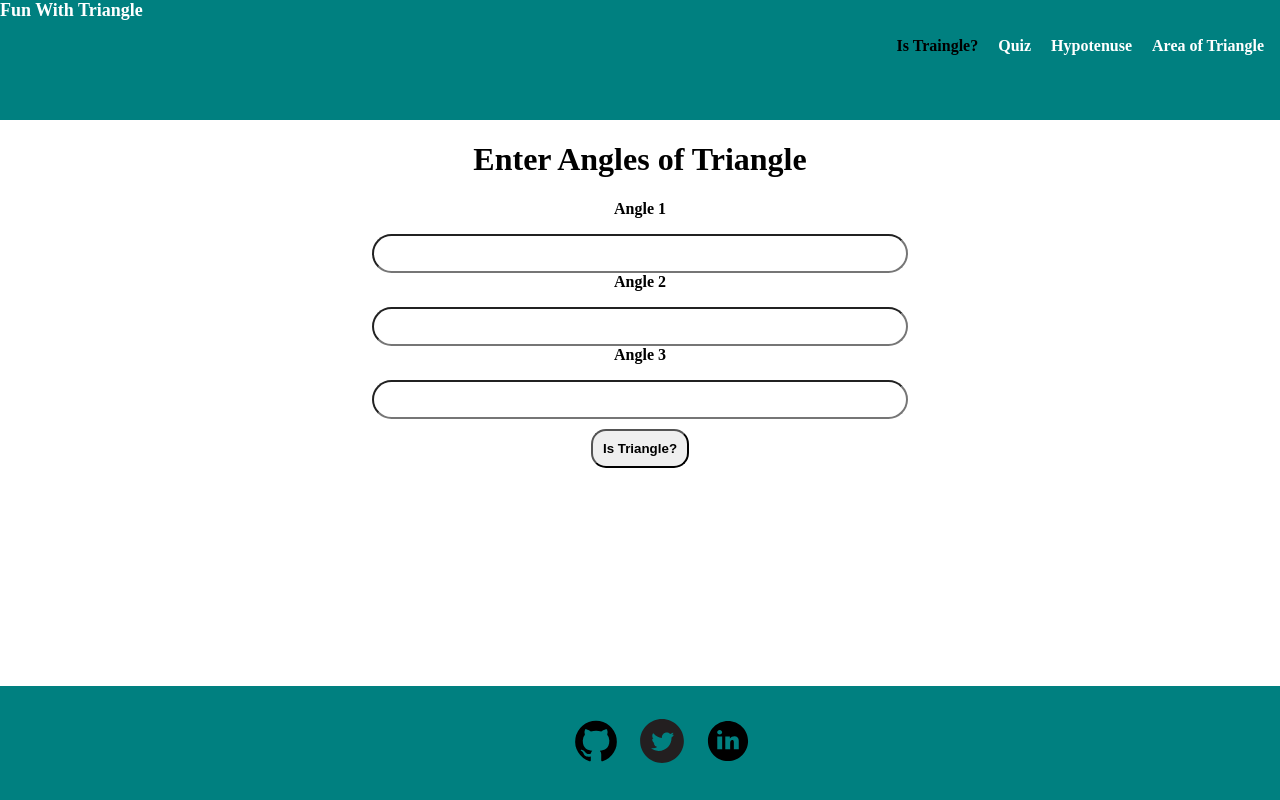
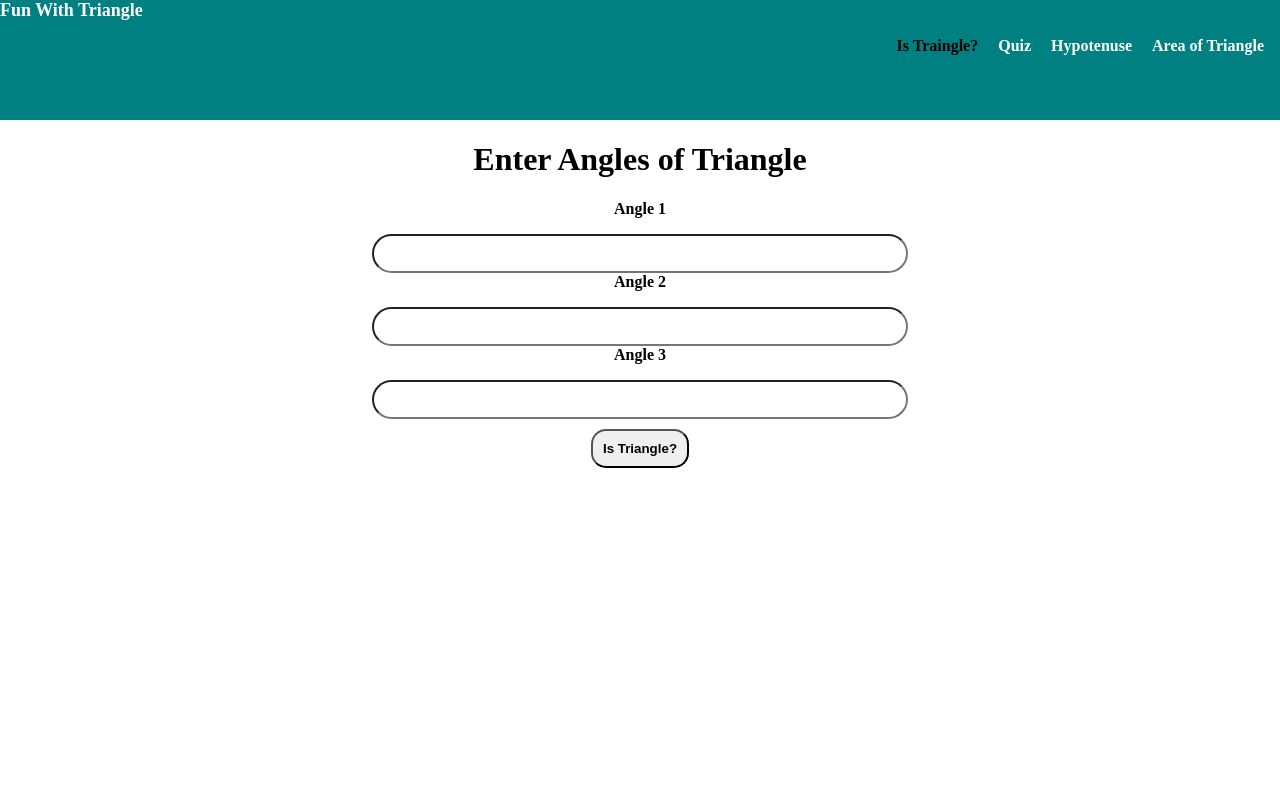
Before and after one commit to isanjeev23/learn-triangles, a plain HTML site: page index.html in a window 1280 px wide. Drawn offline with Linux system fonts and the light colour scheme.

Commit message:
refrator: removing footer

```diff
--- a/css/sytle.css
+++ b/css/sytle.css
@@ -79,7 +79,8 @@ footer {
   background-color: teal;
   color: #fff;
   padding: 30px;
-  position: fixed;
+  position: absolute;
+  margin-top: 20px;
   left: 0;
   bottom: 0;
   width: 100%;
--- a/index.html
+++ b/index.html
@@ -42,23 +42,6 @@
 
     <div id="output-div" class="container-center"></div>
 
-    <footer>
-
-      <div class="footer-container">
-
-        <a href="https://github.com/isanjeev23" target="_blank"
-          ><img src="./images/github.svg" alt="GitHub icon"
-        /></a>
-        <a href="https://twitter.com/sanjeev_shahni" target="_blank"
-          ><img src="./images/twitter.svg" alt="Twitter icon"
-        /></a>
-        <a
-          href="https://www.linkedin.com/in/sanjeev-kumar-186b8a249/"
-          target="_blank"
-          ><img src="./images/linkedin.svg" alt="LinkedIn icon"
-        /></a>
-      </div>
-    </footer>
 
     <script src="./script/istriangle.js"></script>
   </body>
--- a/sytles.css
+++ b/sytles.css
@@ -70,29 +70,3 @@ button{
 .link-active{
     color: black;
 }
-
-/* footer */
-footer {
-    background-color: teal;
-    color: #fff;
-    padding: 30px;
-    position: fixed;
-    left: 0;
-    bottom: 0;
-    width: 100%;
-}
-
-.footer-container {
-    display: flex;
-    justify-content: center;
-    align-items: center;
-}
-
-.footer-container a {
-    color: #fff;
-}
-
-.footer-container img {
-    width: 50px;
-    height: 50px;
-}
```
Also changed, not shown: pages/area.html (+0 -16 lines), pages/hypotenuse.html (+0 -15 lines).
